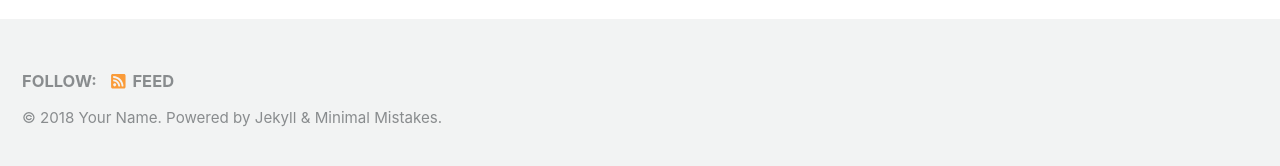
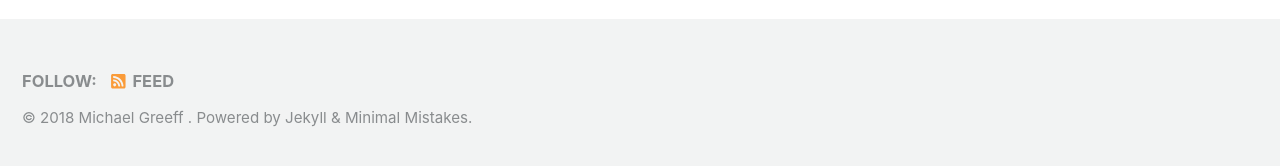
Before and after one commit to modster/old-github-page, a Jekyll site: the page built from index.html, in a window 1280 px wide and 900 px high, scrolled down 253 px. Shown: the part 726-892 px from the top of the window. Built offline with Jekyll 4.4.1, drawn with Linux system fonts in a browser that asks for light colours; nearby versions of some CDN libraries; the list of posts is cut into pages by our own code.

```diff
--- a/_config.yml
+++ b/_config.yml
@@ -11,14 +11,14 @@ minimal_mistakes_skin    : "default" # "air", "aqua", "contrast", "dark", "dirt"
 locale                   : "en-US"
 title                    : "Site Title"
 title_separator          : "-"
-name                     : "Your Name"
+name                     : "Michael Greeff "
 description              : "An amazing website."
 url                      : # the base hostname & protocol for your site e.g. "https://mmistakes.github.io"
 baseurl                  : # the subpath of your site, e.g. "/blog"
 repository               : # GitHub username/repo-name e.g. "mmistakes/minimal-mistakes"
 teaser                   : # path of fallback teaser image, e.g. "/assets/images/500x300.png"
 # breadcrumbs            : false # true, false (default)
-words_per_minute         : 200
+words_per_minute         : 200 # <----------------------------------------------Wtf?
 comments:
   provider               : # false (default), "disqus", "discourse", "facebook", "google-plus", "staticman", "staticman_v2" "custom"
   disqus:
@@ -26,7 +26,7 @@ comments:
   discourse:
     server               : # https://meta.discourse.org/t/embedding-discourse-comments-via-javascript/31963 , e.g.: meta.discourse.org
   facebook:
-    # https://developers.facebook.com/docs/plugins/comments
+    # https://developers.facebook.com/docs/plugins/comments <-------------------Comments on facebook show up on my site anbd vice versa?
     appid                :
     num_posts            : # 5 (default)
     colorscheme          : # "light" (default), "dark"
@@ -179,7 +179,7 @@ kramdown:
   enable_coderay: false
 
 
-# Sass/SCSS
+# Sass/SCSS <-------------------------------------------------------------------SASS
 sass:
   sass_dir: _sass
   style: compressed # http://sass-lang.com/documentation/file.SASS_REFERENCE.html#output_style
```
